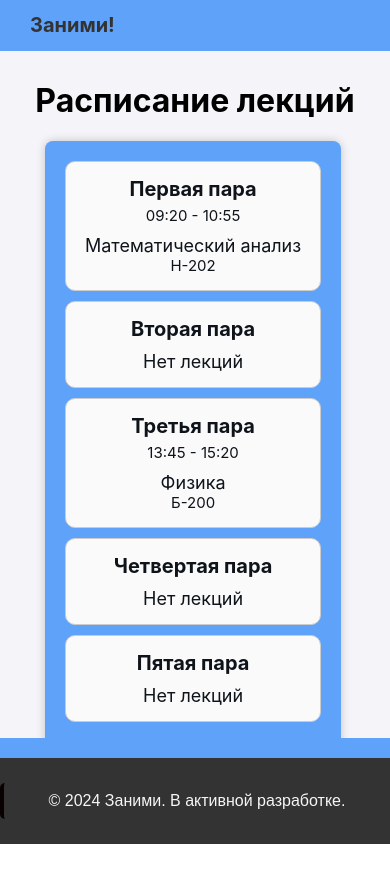
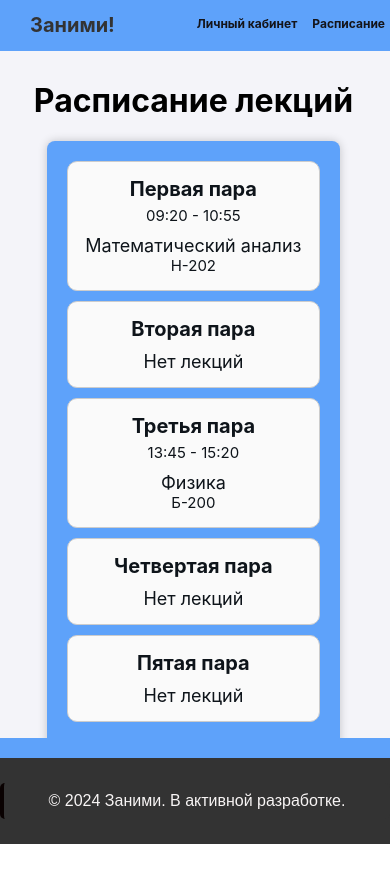
Before and after one commit to Demianight/animi_front, a React (Create React App) app: page /schedule in a window 390 px wide. Built offline with nearby package versions, Linux system fonts and the light colour scheme; no server answers.

Commit message:
добавлены роутинг, ссылки на верхней панели. сделано несколько косметических изменений

```diff
--- a/package.json
+++ b/package.json
@@ -7,6 +7,7 @@
     "cra-template": "1.2.0",
     "react": "^19.0.0",
     "react-dom": "^19.0.0",
+    "react-router-dom": "^7.0.2",
     "react-scripts": "5.0.1",
     "web-vitals": "^4.2.4"
   },
--- a/src/App.css
+++ b/src/App.css
@@ -8,6 +8,22 @@
   width: 100%;
   padding-left: 0px;
   font-weight: bold;
+}
+
+nav {
+  display: flex;
+  justify-content: right;
+  gap: 20px;
+}
+
+nav a {
+  text-decoration: none;
+  color: #141419;
+  font-size: 12px;
+  margin-bottom: 10px;
+  margin-top: -35px;
+  margin-right: 20px;
+  transition: background-color 0.3s, color 0.3s;
 }
 
 .h1 {
@@ -221,6 +237,7 @@
 .schedule h1{
   text-align: center;
   margin-top: -70px;
+  margin-left: 20px;
 
 }
 .schedule-container {
@@ -233,6 +250,7 @@
   max-width: 500px;
   margin-bottom: 50px;
   display: flexbox;
+  margin-left: -10px;
 }
 .period{
   text-align: center;
@@ -274,6 +292,7 @@
   }
   .schedule h1{
     text-align: center;
+    margin-left: -3px;
   }
   .schedule h2{
     font-size: 20px;
@@ -291,4 +310,37 @@
     margin-bottom: 40%;
     margin-left: 10px;
   }
+  nav {
+    display: flex;
+    justify-content: right;
+    gap: 10px;
+  }
+
+  nav a {
+    text-decoration: none;
+    color: #141419;
+    font-size: 12px;
+    margin-bottom: 10px;
+    margin-top: -35px;
+    margin-right: 5px;
+    transition: background-color 0.3s, color 0.3s;
+  }
+
+  .card {
+    background: #fff;
+    border-radius: 10px;
+    border: 2px solid #007bff;
+    /* Голубая обводка для выделения */
+    box-shadow: 0px 4px 6px rgba(0, 0, 0, 0.1);
+    margin: 5px auto;
+    padding: 10px;
+    width: 300px;
+    /* Фиксированная ширина карточки */
+    /* min-height: 150px; */
+    /* Минимальная высота карточки */
+    text-align: left;
+    display: flex;
+    flex-direction: column;
+    justify-content: space-between;
+  }
 }
--- a/src/App.js
+++ b/src/App.js
@@ -5,17 +5,20 @@ import Header from "./components/Header";
 import Footer from "./components/Footer";
 import PersonalAccount from "./components/PersonalAccount";
 import Schedule from "./components/Schedule";
+import { Route, Routes, Link } from "react-router-dom";
 
 const App = () => {
   // Надо добавить раутинг
   return (
-    <div className="container">
-      <Header />
-      {/* <LoginPage /> */}
-      {/* <PersonalAccount /> */}
-      <Schedule />
-      <Footer />
-    </div>
+      <div className="container">
+        <Header />
+        {/* <LoginPage /> */}
+        <Routes>
+          <Route path="/personalaccount" element={<PersonalAccount />} />
+          <Route path="/schedule" element={<Schedule />} />
+        </Routes>
+        <Footer />
+      </div>
   );
 };
 
--- a/src/components/Header.js
+++ b/src/components/Header.js
@@ -1,10 +1,15 @@
 import React from "react";
 import "../App.css";
+import { Link } from "react-router-dom";
 
 const Header = () => {
   return (
     <header className="header">
       <h1 className="h1">Заними!</h1>
+      <nav>
+        <Link to = "/personalaccount"> Личный кабинет </Link>
+        <Link to = "/schedule"> Расписание </Link>
+      </nav>
     </header>
   );
 };
--- a/src/index.js
+++ b/src/index.js
@@ -3,12 +3,15 @@ import ReactDOM from 'react-dom/client';
 import './index.css';
 import App from './App';
 import reportWebVitals from './reportWebVitals';
+import { BrowserRouter } from 'react-router-dom';
 
 const root = ReactDOM.createRoot(document.getElementById('root'));
 root.render(
+  <BrowserRouter>
   <React.StrictMode>
     <App />
   </React.StrictMode>
+  </BrowserRouter>
 );
 
 // If you want to start measuring performance in your app, pass a function
```
Also changed, not shown: 1 other file (tests, documents, lock files or other folders).
